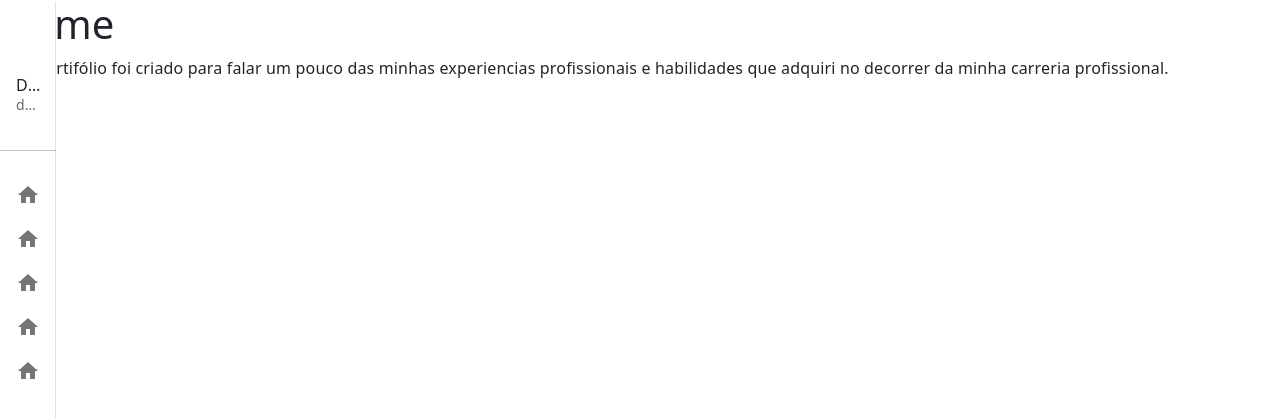
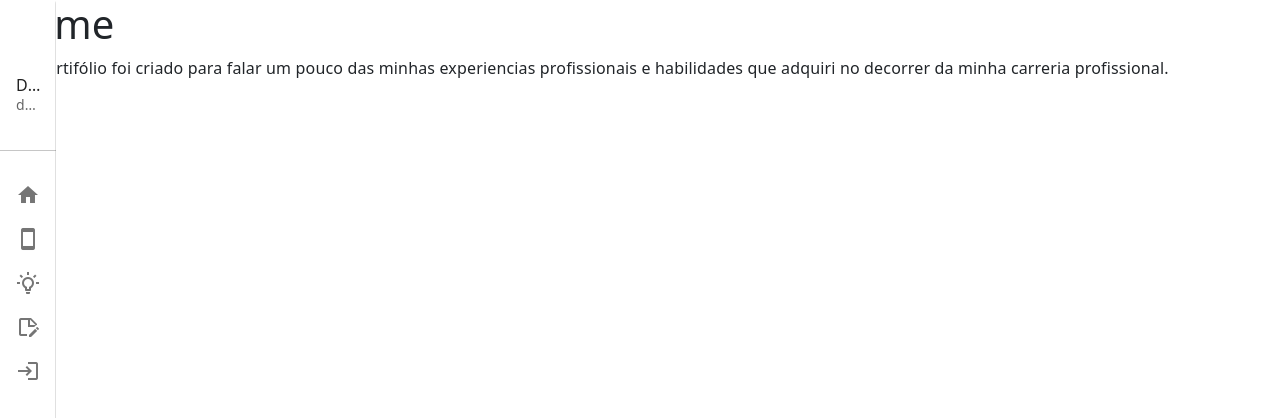
Before and after one commit to daniloscipioni/daniloscipioni-portifolio, a Vue app: page / in a window 1280 px wide. Shown: the top 418 px of the page. Built offline with nearby package versions, Linux system fonts and the light colour scheme; no server answers; what vue-resource, vuejs-loading-plugin would draw is missing.

Commit message:
feat: add icons to link

```diff
--- a/src/components/shared/header/Header.vue
+++ b/src/components/shared/header/Header.vue
@@ -24,12 +24,12 @@
         <v-list nav dense>
           <v-list-item link v-for="rota in rotas" :key="rota.key">
             <v-list-item-icon>
-              <v-icon>mdi-home </v-icon>
+              <v-icon>{{rota.icon}} </v-icon>
             </v-list-item-icon>
             <v-list-item-title>
-              <router-link class="routerLink" :to="rota.path" >{{
-                rota.title
-              }}</router-link>
+              <router-link class="routerLink" :to="rota.path" >
+              {{$t(rota.title)}}
+              </router-link>
             </v-list-item-title>
           </v-list-item>
         </v-list>
```
Also changed, not shown: src/routes.js (+5 -5 lines).
